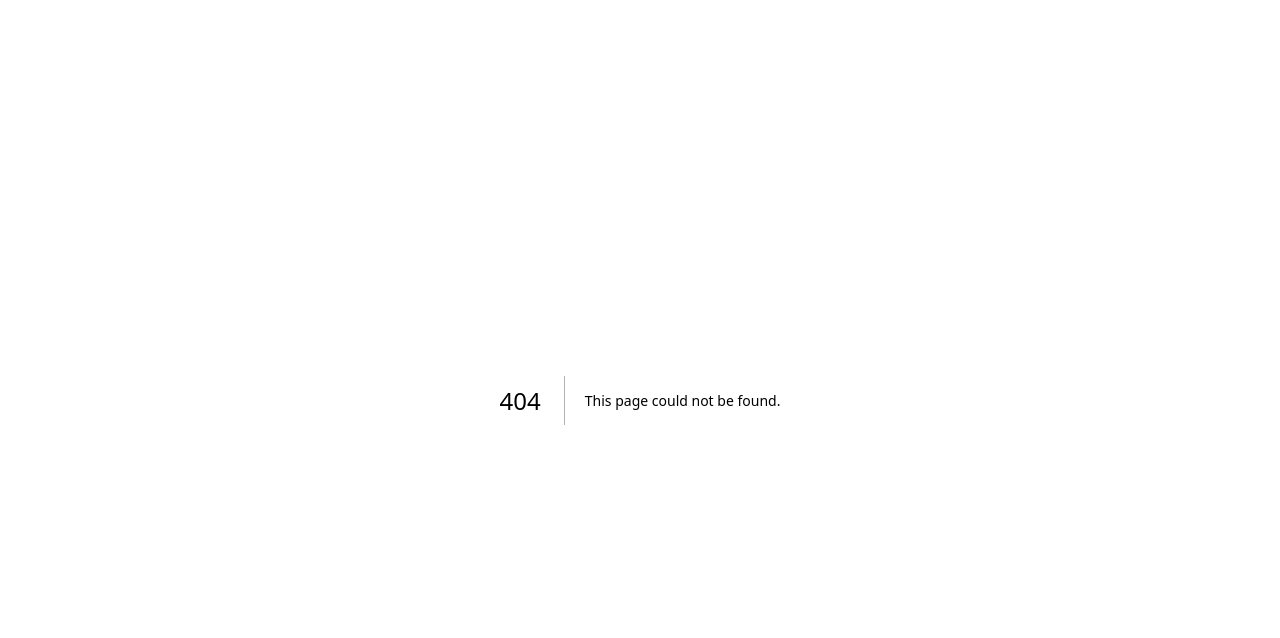
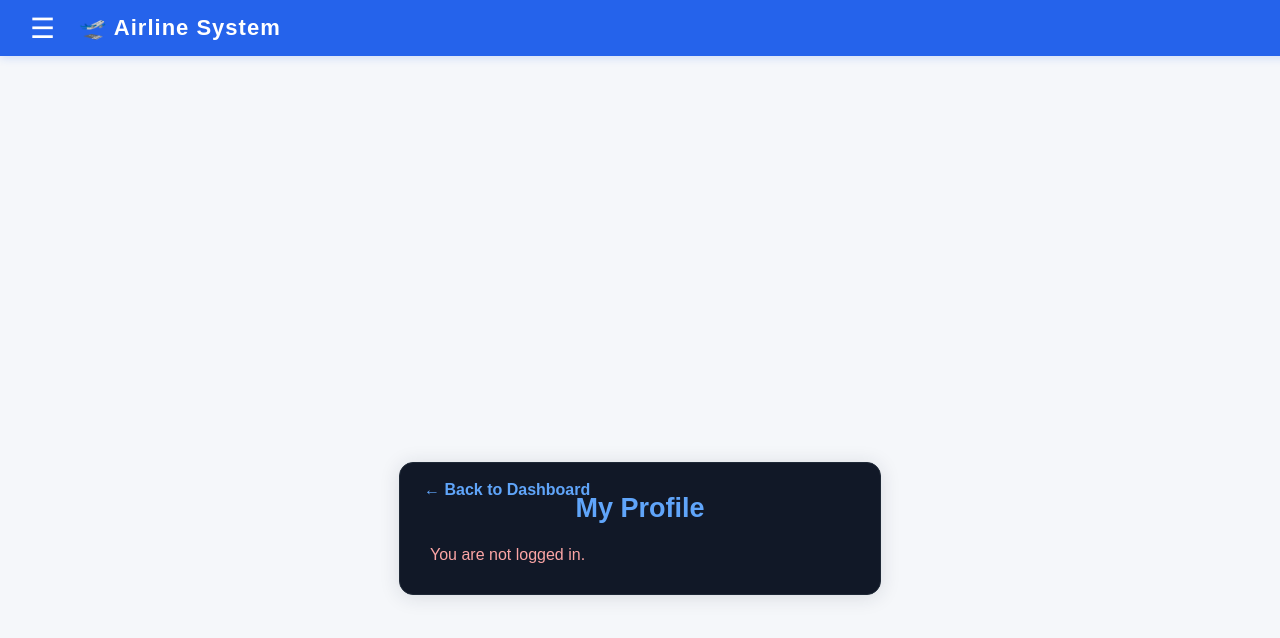
Before and after one commit to ahmad3305/deployy, a Next.js app in the folder frontend/: page /profile in a window 1280 px wide. Before the commit this address had no page. Shown: the top 638 px of the page. Built offline with nearby package versions, Linux system fonts and the light colour scheme; no server answers.

Commit message:
Made Passengers Profile

```diff
--- /dev/null
+++ b/frontend/app/(passenger)/profile/page.tsx
@@ -0,0 +1,152 @@
+"use client";
+import React, { useEffect, useState } from "react";
+import { useRouter } from "next/navigation";
+
+const API_BASE = process.env.NEXT_PUBLIC_API_BASE_URL ?? "http://localhost:3000/api";
+
+export default function PassengerProfilePage() {
+  const router = useRouter();
+  const [profile, setProfile] = useState<any>(null);
+  const [loading, setLoading] = useState(true);
+  const [error, setError] = useState<string | null>(null);
+
+  useEffect(() => {
+    const fetchProfile = async () => {
+      setLoading(true);
+      setError(null);
+      try {
+        const token = localStorage.getItem("token");
+        if (!token) {
+          setError("You are not logged in.");
+          setLoading(false);
+          return;
+        }
+        const res = await fetch(`${API_BASE}/auth/me`, {
+          headers: { Authorization: `Bearer ${token}` },
+        });
+        const json = await res.json();
+        if (!res.ok || !json.success) {
+          setError(json.message || "Failed to load profile.");
+          setProfile(null);
+        } else {
+          setProfile(json.data);
+        }
+      } catch (e: any) {
+        setError("An error occurred: " + (e?.message ?? e));
+      } finally {
+        setLoading(false);
+      }
+    };
+    fetchProfile();
+  }, []);
+
+  return (
+    <div style={styles.outer}>
+      <div style={styles.card}>
+        {/* === BACK BUTTON === */}
+        <button
+          onClick={() => router.push('/dashboard')}
+          style={styles.backBtn}
+        >
+          ← Back to Dashboard
+        </button>
+        <h1 style={styles.title}>My Profile</h1>
+        {loading ? (
+          <div style={styles.loading}>Loading...</div>
+        ) : error ? (
+          <div style={styles.error}>{error}</div>
+        ) : profile ? (
+          <ProfileDetails profile={profile} />
+        ) : null}
+      </div>
+    </div>
+  );
+}
+
+function ProfileDetails({ profile }: { profile: any }) {
+  return (
+    <div style={styles.infoGrid}>
+      <InfoRow label="Full Name" value={`${profile.passenger_first_name ?? ""} ${profile.passenger_last_name ?? ""}`.trim() || "���"} />
+      <InfoRow label="Email" value={profile.email ?? "—"} />
+      <InfoRow label="Passport Number" value={profile.passport_number ?? "—"} />
+      <InfoRow label="User ID" value={profile.user_id ?? "—"} />
+      <InfoRow label="Passenger ID" value={profile.passenger_id ?? "—"} />
+      <InfoRow label="Account Created" value={profile.created_at ? new Date(profile.created_at).toLocaleString() : "—"} />
+    </div>
+  );
+}
+function InfoRow({ label, value }: { label: string; value: any }) {
+  return (
+    <div style={styles.row}>
+      <span style={styles.label}>{label}:</span>
+      <span style={styles.value}>{value}</span>
+    </div>
+  );
+}
+
+const styles: Record<string, React.CSSProperties> = {
+  outer: {
+    display: "flex",
+    justifyContent: "center",
+    alignItems: "flex-start",
+    minHeight: "calc(100vh - 56px)",
+    background: "none",
+    paddingTop: 56 + 44,
+  },
+  card: {
+    width: "100%",
+    maxWidth: 420,
+    background: "#111827",
+    border: "1px solid #1f2937",
+    borderRadius: 14,
+    padding: 30,
+    margin: "auto",
+    color: "#e5e7eb",
+    boxShadow: "0 2px 20px #1e293b22",
+    position: "relative",
+  },
+  // --- Add this style for the back button ---
+  backBtn: {
+    position: "absolute",
+    top: 18,
+    left: 24,
+    background: "none",
+    color: "#60a5fa",
+    border: "none",
+    fontSize: 16,
+    fontWeight: 700,
+    cursor: "pointer",
+    padding: 0,
+    marginBottom: 18,
+    outline: "none",
+    transition: "color 0.17s",
+  },
+  title: { margin: 0, marginBottom: 22, fontSize: 27, color: "#60a5fa", textAlign: 'center' },
+  loading: { color: "#60a5fa" },
+  error: { color: "#fca5a5" },
+  infoGrid: {
+    display: "flex",
+    flexDirection: "column",
+    gap: 13,
+    marginTop: 6,
+  },
+  row: {
+    display: "flex",
+    justifyContent: "space-between",
+    borderBottom: "1px solid #1f293750",
+    padding: "5px 0",
+  },
+  label: {
+    color: "#b5caf7",
+    fontWeight: 600,
+    fontSize: 15.2,
+  },
+  value: {
+    color: "#e5e7eb",
+    fontWeight: 500,
+    fontSize: 15.2,
+    textAlign: "right",
+    maxWidth: 220,
+    overflowWrap: "break-word",
+  },
+};
--- a/frontend/app/layout.tsx
+++ b/frontend/app/layout.tsx
@@ -1,20 +1,139 @@
-import type { Metadata } from 'next';
+// frontend/app/layout.tsx
+"use client";
+import React, { useState } from "react";
 
-export const metadata: Metadata = {
-  title: 'Jaahhaazz',
-  description: 'Frontend',
-};
 
 export default function RootLayout({ children }: { children: React.ReactNode }) {
+  const [menuOpen, setMenuOpen] = useState(false);
+
   return (
     <html lang="en">
       <head>
-        {/* Favicon */}
-        <link rel="icon" href="/logo/airport-location-icon-logo-set-vector_1223784-8073.ico" sizes="any" />
-        {/* For PNG: <link rel="icon" type="image/png" href="/logo/your-image.png" /> */}
-        {/* You can add more sizes/types for Apple/Android if needed */}
+        <title>Jaahhaazz</title>
+        <link
+          rel="icon"
+          href="/logo/airport-location-icon-logo-set-vector_1223784-8073.ico"
+          sizes="any"
+        />
       </head>
-      <body style={{ margin: 0 }}>{children}</body>
+      <body
+        style={{
+          margin: 0,
+          background: "#f5f7fa",
+          fontFamily: "sans-serif",
+        }}
+      >
+        {/* HEADER */}
+        <header
+          style={{
+            width: "100%",
+            background: "#2563eb",
+            color: "#fff",
+            padding: "0 24px",
+            height: 56,
+            display: "flex",
+            alignItems: "center",
+            boxShadow: "0 1.5px 9px #2563eb33",
+            position: "fixed",
+            zIndex: 50,
+            top: 0,
+            left: 0,
+          }}
+        >
+          {/* Hamburger button for sidebar */}
+          <button
+            aria-label="Toggle menu"
+            style={{
+              background: "none",
+              border: "none",
+              color: "#fff",
+              fontSize: 28,
+              marginRight: 18,
+              cursor: "pointer",
+              outline: "none",
+            }}
+            onClick={() => setMenuOpen((v) => !v)}
+          >
+            ☰
+          </button>
+          <div style={{ fontWeight: 800, fontSize: 22, letterSpacing: 1 }}>
+            🛫 Airline System
+          </div>
+        </header>
+
+        {/* SIDEBAR */}
+        <aside
+          style={{
+            position: "fixed",
+            top: 56,
+            left: menuOpen ? 0 : -200,
+            height: "100%",
+            width: 200,
+            background: "#1e293b",
+            color: "#e5e7eb",
+            padding: "32px 0",
+            transition: "left 0.2s",
+            boxShadow: menuOpen ? "2px 0 16px #1e293b33" : "none",
+            zIndex: 40,
+            display: "flex",
+            flexDirection: "column",
+            gap: 12,
+          }}
+        >
+          <a href="/(passenger)/dashboard" style={menuLinkStyle}>
+            Dashboard
+          </a>
+          <a href="/(passenger)/flights/search" style={menuLinkStyle}>
+            Book Flight
+          </a>
+          <a href="/(passenger)/tickets" style={menuLinkStyle}>My Tickets</a>
+          <a href="/(passenger)/baggage" style={menuLinkStyle}>My Baggage</a>
+          <a href="/(passenger)/cargo/track" style={menuLinkStyle}>Track Cargo</a>
+          <a href="/profile" style={menuLinkStyle}>Profile</a>
+        </aside>
+
+        {/* SLIDING VERTICAL SEPARATOR (always rendered, animates in sync) */}
+        <div
+          style={{
+            position: "fixed",
+            top: 56,
+            left: menuOpen ? 200 : 0,
+            height: "100%",
+            width: 3,
+            background: "linear-gradient(to bottom, #60a5fa 0%, #2563eb 100%)",
+            zIndex: 45,
+            borderRadius: 3,
+            boxShadow: "2px 0 16px #2563eb33",
+            opacity: menuOpen ? 1 : 0,
+            pointerEvents: "none",
+            transition: "left 0.2s, opacity 0.18s",
+          }}
+        />
+
+        {/* MAIN CONTENT */}
+        <div
+          style={{
+            minHeight: "100vh",
+            paddingTop: 56,
+            paddingLeft: menuOpen ? 200 : 0,
+            transition: "padding-left 0.2s",
+          }}
+        >
+          {children}
+        </div>
+      </body>
     </html>
   );
 }
+
+const menuLinkStyle: React.CSSProperties = {
+  display: "block",
+  padding: "8px 22px",
+  color: "#e5e7eb",
+  textDecoration: "none",
+  fontWeight: 600,
+  fontSize: 17,
+  borderRadius: 6,
+  transition: "background 0.15s",
+  margin: "0 0 2px 0",
+};
```
Also changed, not shown: frontend/app/(auth)/login/page.tsx (+72 -44 lines).
